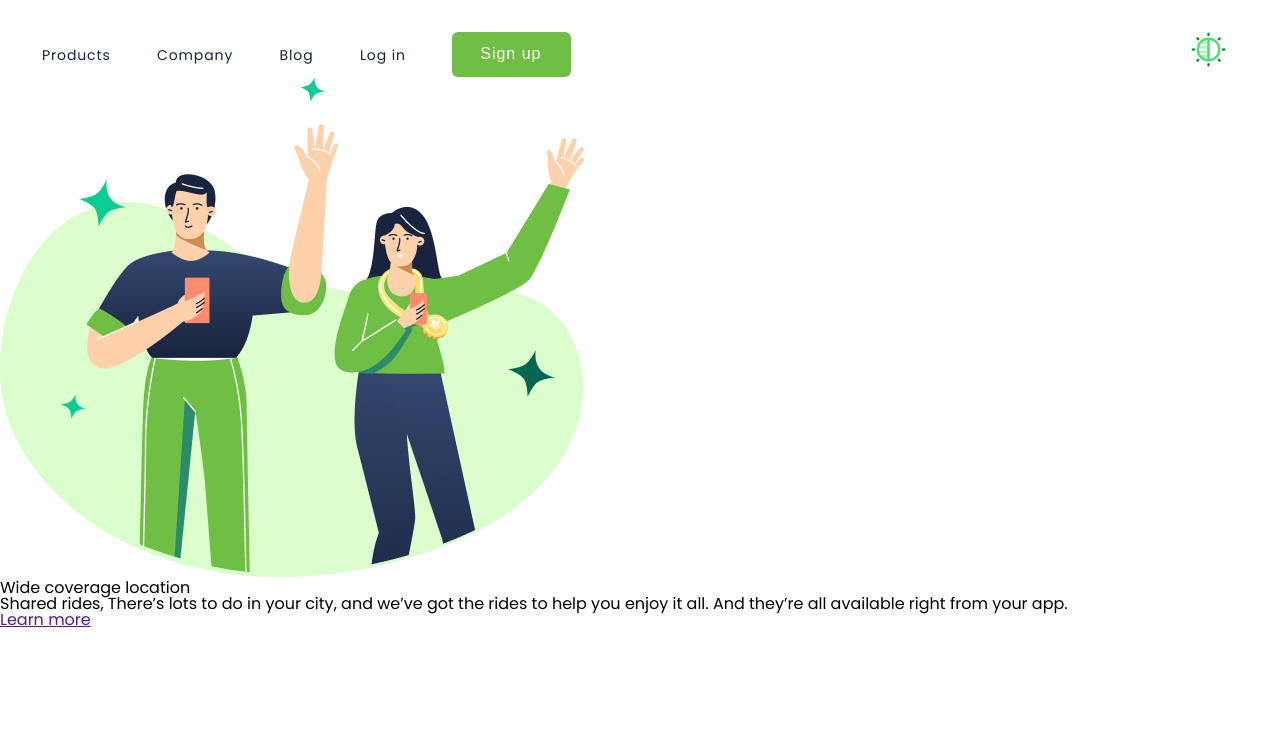
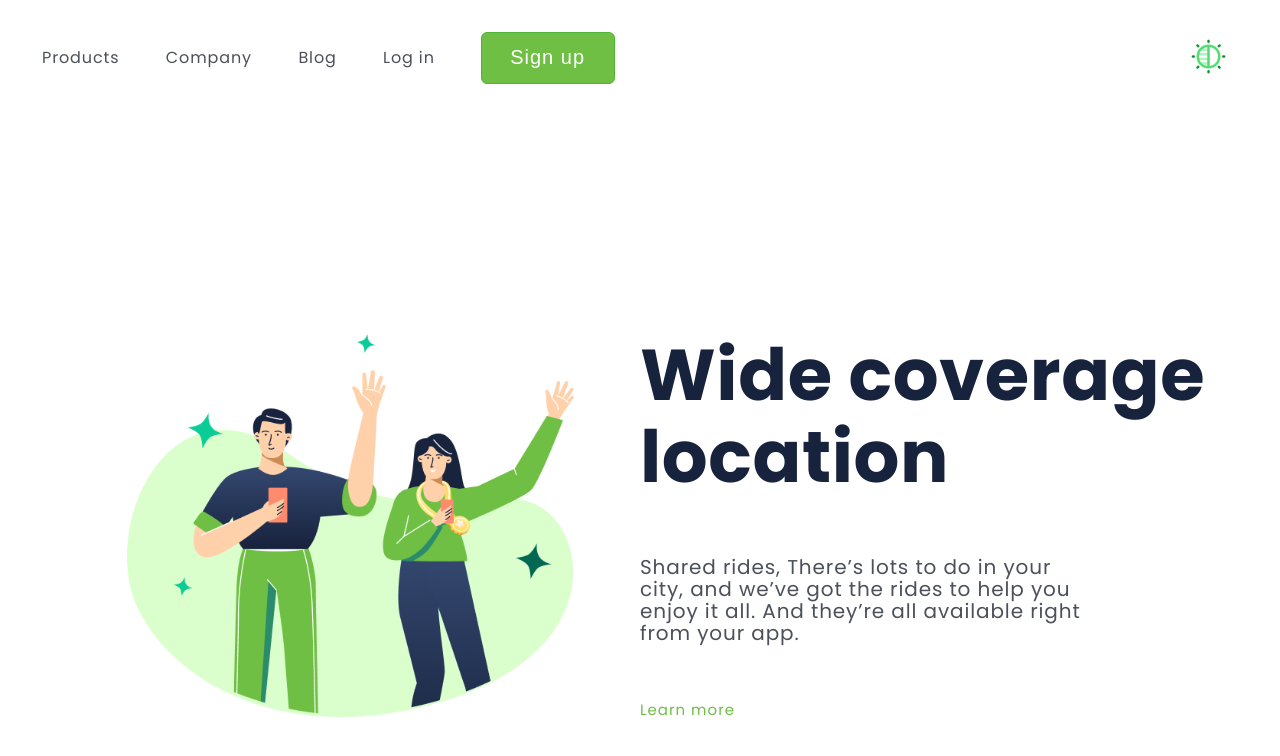
Before and after one commit to arthurdeandradehygino-crypto/Wide-Coverage-Location, a plain HTML site: page index.html in a window 1280 px wide. Drawn offline with Linux system fonts and the light colour scheme.

Commit message:
Main content & Dark-mode added - CSS Desktop finished

```diff
--- a/assets/css/base/variables.css
+++ b/assets/css/base/variables.css
@@ -4,37 +4,33 @@
 /*                              Desktop Variables                              */
 
 --font-family: 'Poppins', sans-serif;
---background-main-button-color-d: #6FBF44;
---border-button-main-color--d: #4CB538;
+--bg-main-link-button-color-d: #6FBF44;
+--border-button-main-color-d: #4CB538;
 
 /*                               Light Mode Variables                               */
 
---background-light-mode-color-d: #ffffff;
---background-hover-light-mode-d: #808080;
+--bg-main-color-d: #ffffff;
+--bg-main-hover-d: #808080;
 
---font-main-color-light-mode-d: #17233D;
---font-text-color-light-mode-d: #4B505A;
---font-button-color-light-mode-d: #ffffff;
+--font-main-color-d: #17233D;
+--font-text-color-d: #4B505A;
+--font-button-color-d: #ffffff;
+
 
 /*                               Dark Mode Variables / IN DEVELOPMENT                              */
 
---background-dark-mode-color-d: #2c2c2c;
---background-hover-dark-mode-d: #808080;
 
---font-main-color-dark-mode-d: #ffffff;
---font-text-color-dark-mode-d: #ffffff;
---font-button-color-dark-mode-d: #ffffff;
+}
+
+:root.dark-theme{
 
 
+    --bg-main-color-d: #121212;
+    --bg-main-hover-d: #2A2A2A;
 
-
-
-
-
-
-
-
-
+    --font-main-color-d: #acc4db;
+    --font-text-color-d: #C5CAD0;
+    --font-button-color-d: #FFFFFF;
 
 
 
--- a/assets/css/pages/home.css
+++ b/assets/css/pages/home.css
@@ -7,10 +7,15 @@
 
 .wrapper {
 
-    background-color: var(--background-white-mode-color-d);
+    background-color: var(--bg-main-color-d);
     font-family: var(--font-family);
-    width: minmax(100%, 1440px);
-    height: minmax(100%, 100vh);
+    width: 100%;
+    min-height: 100vh;
+
+    display: grid;
+    grid-template-rows: auto auto;
+
+
 
 }
 
@@ -22,7 +27,7 @@
 
     display: flex;
     justify-content: space-between;
-
+    align-items: flex-start;
 }
 
 .menu-nav-list {
@@ -38,41 +43,43 @@
 .menu-dark-light-mode {
 
     display: flex;
+    margin-top: 2rem;
     margin-right: 2.625rem;
-    align-items: end;
+    align-items: center;
+
 
 }
 
 .menu-nav-link {
 
     text-decoration: none;
-    color: var(--font-main-color-light-mode-d);
-    font-size: 0.875rem;
+    color: var(--font-text-color-d);
+    font-size: 2vh;
     letter-spacing: 0.88px;
 
 }
 
 .menu-nav-link:hover {
 
-    color: color-mix(in srgb, var(--font-main-color-light-mode-d)70%, transparent);
+    color: color-mix(in srgb, var(--bg-main-hover-d)70%, transparent);
     transition: 0.2s;
 
 }
 
 .menu-nav-link:active {
 
-    color: color-mix(in srgb, var(--font-main-color-light-mode-d)50%, transparent);
+    color: color-mix(in srgb, var(--bg-main-hover-d)50%, transparent);
     transition: none;
 
 }
 
 .menu-nav-button {
 
-    color: var(--font-button-color-light-mode-d);
-    background-color: var(--background-main-button-color-d);
+    color: var(--font-button-color-d);
+    background-color: var(--bg-main-link-button-color-d);
     border: 1px var(--border-button-main-color-d) solid;
     padding: 0.813rem 1.813rem 0.875rem 1.75rem;
-    font-size: 1rem;
+    font-size: 2.5vh;
     letter-spacing: 1px;
     border-radius: 6px;
 
@@ -80,14 +87,14 @@
 
 .menu-nav-button:hover {
 
-    background-color: color-mix(in srgb, var(--background-main-button-color-d)85%, transparent);
+    background-color: color-mix(in srgb, var(--bg-main-link-button-color-d)85%, transparent);
     transition: 0.3s;
     cursor: pointer;
 }
 
 .menu-nav-button:active {
 
-    background-color: color-mix(in srgb, var(--background-main-button-color-d)70%, transparent);
+    background-color: color-mix(in srgb, var(--bg-main-link-button-color-d)70%, transparent);
     transition: none;
 
 }
@@ -104,13 +111,13 @@
 
     cursor: pointer;
     transition: 0.5s;
-    background-color: color-mix(in srgb, var(--background-hover-light-mode-d)10%, transparent);
+    background-color: color-mix(in srgb, var(--bg-main-hover-d)10%, transparent);
 
 }
 
 .menu-dark-light-mode-button:active {
 
-    background-color: color-mix(in srgb, var(--background-hover-light-mode-d)20%, transparent);
+    background-color: color-mix(in srgb, var(--bg-main-hover-d)20%, transparent);
     transition: none;
 
 }
@@ -124,3 +131,76 @@
 
 
 /*                               Main Styles                               */
+
+
+
+.main-content {
+
+    display: grid;
+    grid-template-columns: 1fr 1fr;
+    justify-content: space-evenly;
+    align-content: space-around;
+
+
+}
+
+.main-img {
+
+    width: 80%;
+    height: auto;
+}
+
+.img {
+
+    margin-left: 70px;
+    display: flex;
+    justify-content: center;
+    align-content: center;
+
+
+
+}
+
+.div-text-content {
+
+
+    display: grid;
+    grid-template-rows: auto auto auto;
+    align-content: space-between;
+
+
+
+}
+
+
+.main-title {
+
+    width: 100%;
+    color: var(--font-main-color-d);
+    line-height: 5.125rem;
+    letter-spacing: 0.6px;
+    font-size: 9vh;
+    font-weight: bold;
+
+
+}
+
+.main-paragraph {
+
+    width: 70%;
+    color: var(--font-text-color-d);
+    font-size: 2.5vh;
+    line-height: 1.375rem;
+    letter-spacing: 0.88px;
+
+
+}
+
+.main-link {
+
+    color: var(--bg-main-link-button-color-d);
+    text-decoration: none;
+    font-size: 15px;
+    letter-spacing: 1px;
+
+}
--- a/assets/js/main.js
+++ b/assets/js/main.js
@@ -0,0 +1,30 @@
+
+const themeToggle = document.querySelector("#theme-toggle");
+
+const savedTheme = localStorage.getItem('theme');
+
+if (savedTheme == 'dark') {
+
+document.documentElement.classList.add('dark-theme')
+
+
+}
+
+
+themeToggle.addEventListener('click', () => {
+
+const theme = document.documentElement.classList.toggle("dark-theme")
+
+if (theme) {
+
+localStorage.setItem('theme', 'dark')
+
+}
+
+else{
+
+localStorage.setItem('theme', 'light')
+
+}
+
+})
--- a/index.html
+++ b/index.html
@@ -10,7 +10,6 @@
     <link href="https://fonts.googleapis.com/css2?family=Poppins:ital,wght@0,100;0,200;0,300;0,400;0,500;0,600;0,700;0,800;0,900;1,100;1,200;1,300;1,400;1,500;1,600;1,700;1,800;1,900&display=swap" rel="stylesheet">
     <link rel="stylesheet" href="assets/css/base/reset.css">
     <link rel="stylesheet" href="assets/css/base/variables.css">
-    <link rel="stylesheet" href="assets/css/components/navbar.css">
     <link rel="stylesheet" href="assets/css/pages/home.css">
     <title> Wide coverage location </title>
 
@@ -39,13 +38,13 @@
 
             <div class="menu-dark-light-mode">
 
-                <button class="menu-dark-light-mode-button"> <img class="menu-dark-light-mode-icon" src="assets/images/icons/contrast.png" alt=""> </button>
+                <button id="theme-toggle" class="menu-dark-light-mode-button"> <img class="menu-dark-light-mode-icon" src="assets/images/icons/sun.png" alt=""> </button>
 
             </div>
 
         </div>
 
-        <main>
+        <main class="main-content">
 
 
             <div class="img">
@@ -77,5 +76,6 @@
 
 </body>
 
+<script src="assets/js/main.js"></script>
 
 </html>
```
Also changed, not shown: assets/images/icons/moon.png (added), assets/images/icons/sun.png (renamed from assets/images/icons/contrast.png).
